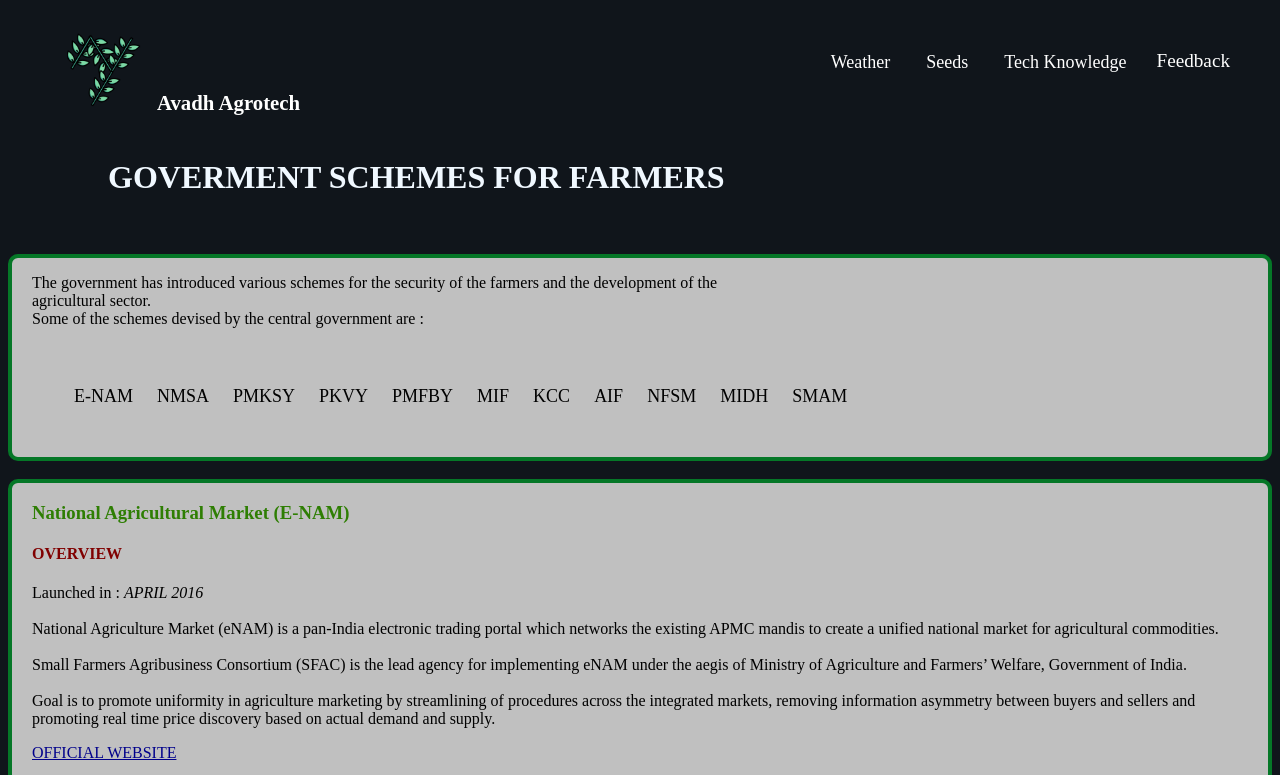
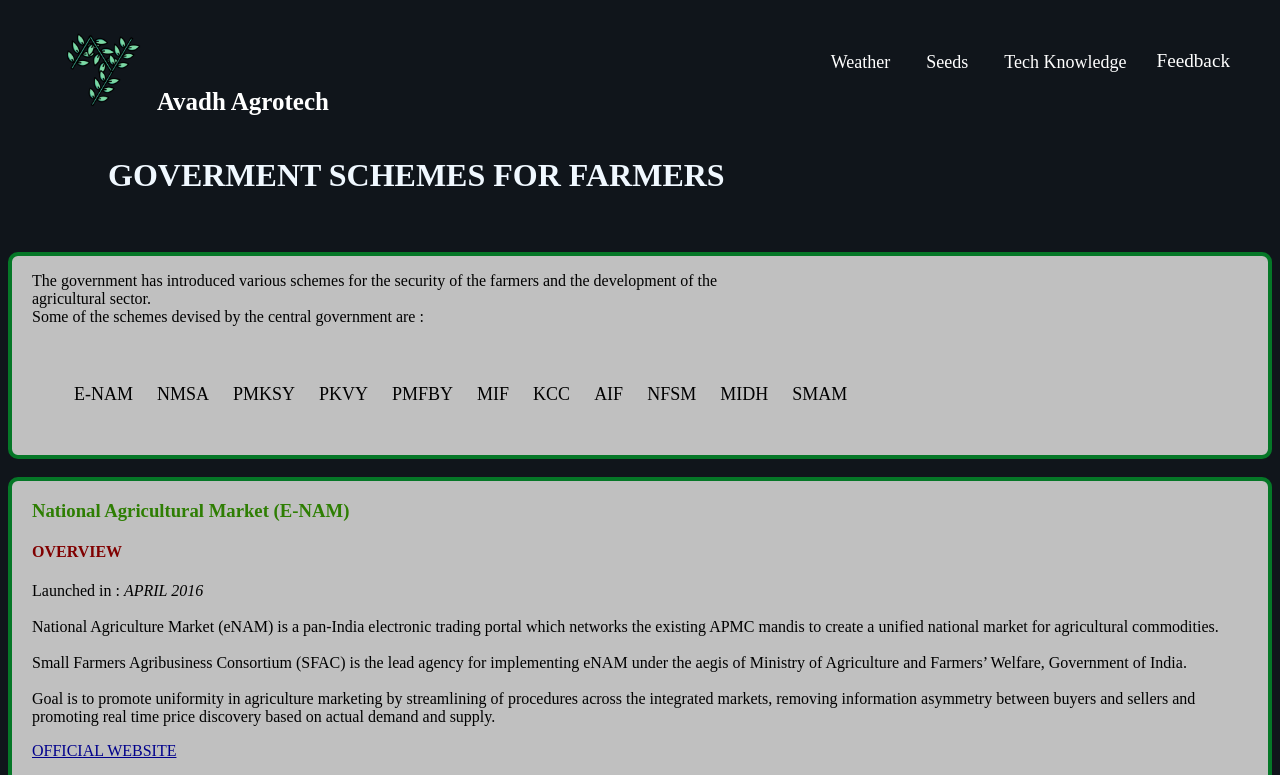
Before and after one commit to Tcompny-com/Awadh, a plain HTML site: page govts.html in a window 1280 px wide. Shown: the top 775 px of the page. Drawn offline with Linux system fonts and the light colour scheme.

Commit message:
Update govts.html

```diff
--- a/govts.html
+++ b/govts.html
@@ -106,7 +106,7 @@
 <!-- Start mainmenu -->
 <header>
 	<div class="header">
-    <a href="#default" class="logo"><img style="height: 80px;" src="images/footer-logo.png" alt="logo"><small>Avadh Agrotech</small></a>
+    <a href="#default" class="logo"><img style="height: 80px;" src="images/footer-logo.png" alt="logo">Avadh Agrotech</a>
     <br>
 	  <div class="header-right">
 	   <div class="subnav">
```
